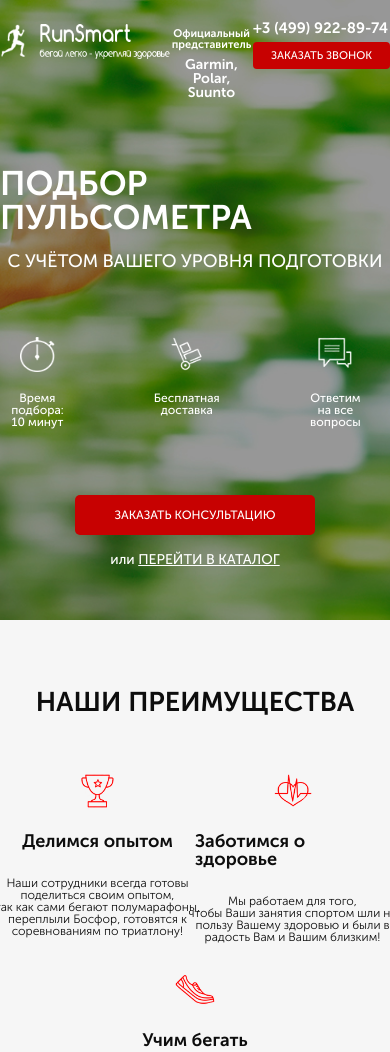
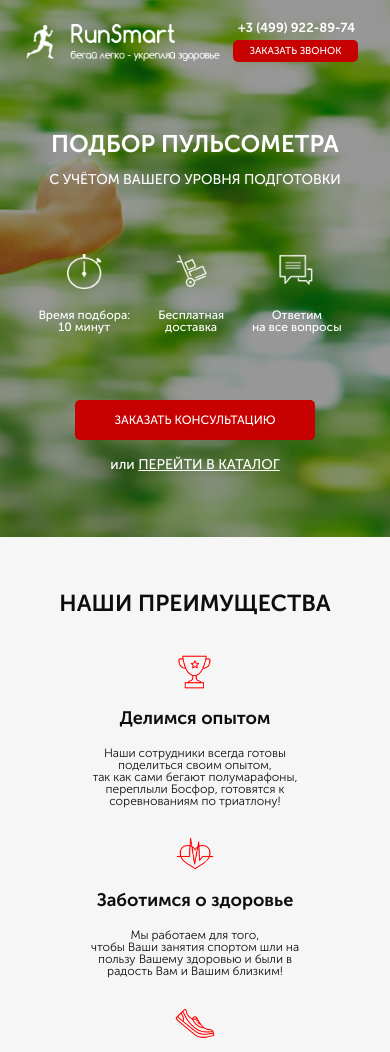
Before and after one commit to lokie405/pulsometer, a website: page src/index.html in a window 390 px wide. Shown: the top 1052 px of the page. Drawn offline with nearby package versions, Linux system fonts and the light colour scheme; files that its build step writes are made by us from their sources.

Commit message:
promo, preference - media_s done

```diff
--- a/dest/css/media/medium.css
+++ /dev/null
@@ -1 +0,0 @@
-/* 576px - 768px */
--- a/dest/css/media/small.css
+++ /dev/null
@@ -1 +0,0 @@
-/* 350px - 567px */
--- a/src/index.html
+++ b/src/index.html
@@ -65,10 +65,14 @@
                 <li class="item">
                     <img src="./img/icon/shoe.png" alt="shoe" class="item__img">
                     <h3 class="item__title">Учим бегать</h3>
-                    <div class="item__description">Помогаем с обучением<br> правильной технике бега!<br> Дружим с крупнейшей школой бега в Ukraine - I LOVE RUNNING.</div>
+                    <div class="item__description">Помогаем с обучением<br> правильной технике бега!<br> Дружим с крупнейшей школой бега в Ukraine - <a href="#">I LOVE RUNNING</a>.</div>
                 </li>
             </ul>
         </div>
     </section>
+
+    <section class="consultation">
+
+    </section>
 </body>
 </html>
--- a/src/scss/base/_colors.scss
+++ b/src/scss/base/_colors.scss
@@ -1 +1 @@
-$color_red: #c70101;
+$red: #c70101;
--- a/src/scss/base/_mixins.scss
+++ b/src/scss/base/_mixins.scss
@@ -1,4 +1,6 @@
-@mixin btn ($width: 150px, $height: 30px, $font-size: 12px, $border-radius: 5px, $bc: #c70101, $font-color: #ffffff) {
+@use "../base/colors";
+
+@mixin btn ($width: 150px, $height: 30px, $font-size: 12px, $border-radius: 5px, $bc: colors.$red, $font-color: #ffffff) {
     width: $width;
     height: $height;
     background-color: $bc;
--- a/src/scss/blocks/_preference.scss
+++ b/src/scss/blocks/_preference.scss
@@ -1,3 +1,5 @@
+@use "../base/colors";
+
 .preference {
     min-height: 470px;
     background-color: #f6f6f6;
@@ -35,6 +37,10 @@
                 font-weight: 300;
                 color: #0d0d0d;
                 text-align: center;
+                a {
+                    text-decoration: underline;
+                    color: colors.$red;
+                }
             }
         }
     }
--- a/src/scss/blocks/_promo.scss
+++ b/src/scss/blocks/_promo.scss
@@ -87,6 +87,7 @@
                     font-size: 14px;
                     font-weight: 500;
                     color: #ffffff;
+
                 }
             }
             & :last-child {
--- a/src/scss/media/_small.scss
+++ b/src/scss/media/_small.scss
@@ -1 +1,103 @@
 /* 350px - 567px */
+@use "../base/mixins";
+
+@media (max-width: 566.5px) {
+    .container {
+        max-width: 340px;
+    }
+
+    .promo {
+        padding-bottom: 65px;
+        .header {
+
+            flex-wrap: wrap;
+            // justify-content: space-between;
+
+            &__logo {
+                width: 50%;
+                .logo__img {
+                    width: 195px;
+                    height: 37px;
+                }
+            }
+            &__represent {
+                visibility: hidden;
+                // width: 100%;
+                // margin-top: 10px;
+                // .represent__title {
+                //     display: inline-block;
+                //     width: 49%;
+                //     text-align: right;
+                // }
+                // .represent__subtitle {
+                //     display: inline-block;
+                //     width: 49%;
+                //     // text-align: right;
+                // }
+            }
+            &__contacts {
+                width: 50%;
+                .contacts__number {
+                    margin-right: 10px;
+                    text-align: right;
+                    font-size: 13px;
+                }
+                .contacts__btn {
+                    margin-right: 7px;
+                    margin-left: auto;
+                    @include mixins.btn(125px, 22px, 10px);
+                }
+            }
+            & :nth-child(1) {
+                order: 1;
+            }
+            & :nth-child(2) {
+                order: 3;
+            }
+            & :nth-child(3) {
+                order: 2;
+            }
+
+        }
+        .main {
+            &-text {
+                margin-top: 30px;
+                .main__title {
+                    font-size: 24px;
+                }
+                .main__subtitle {
+                    font-size: 14px;
+                }
+            }
+            &-list {
+                 .list-item {
+                    margin-right: 10px;
+                    &__img {
+
+                    }
+                 }
+            }
+        }
+    }
+
+    .preference {
+        padding: 55px 0 55px 0;
+        &__title {
+            font-size: 23px;
+        }
+
+        &-list {
+            margin-top: 10px;
+            .item {
+                width: 100%;
+                margin: 27px 0 0 0;
+                &__title {
+                    margin-top: 17px;
+                }
+                &__description {
+                    margin-top: 20px;
+                }
+            }
+        }
+    }
+}
--- a/src/scss/style.scss
+++ b/src/scss/style.scss
@@ -10,5 +10,7 @@
 
 @import "blocks/promo";
 @import "blocks/preference";
+@import "blocks/consultation";
+
 
 @import "media/media";
```
Also changed, not shown: dest/index.html (+5 -1 lines), dest/css/style.css, dest/img/bg/consultation.jpg (added), src/img/bg/consultation.jpg (added), src/scss/blocks/_consultation.scss (added).
